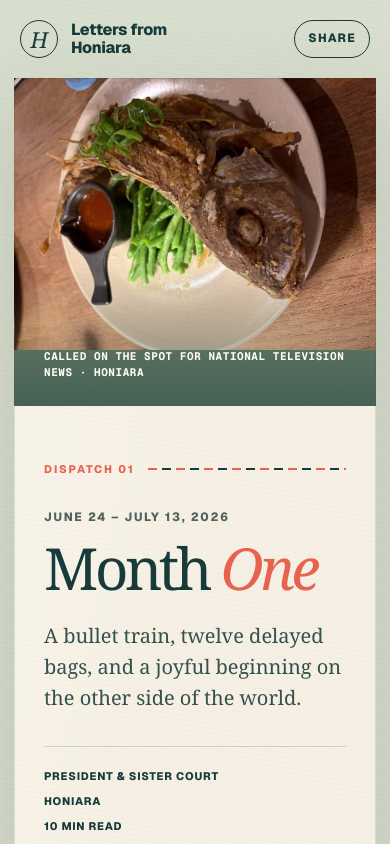
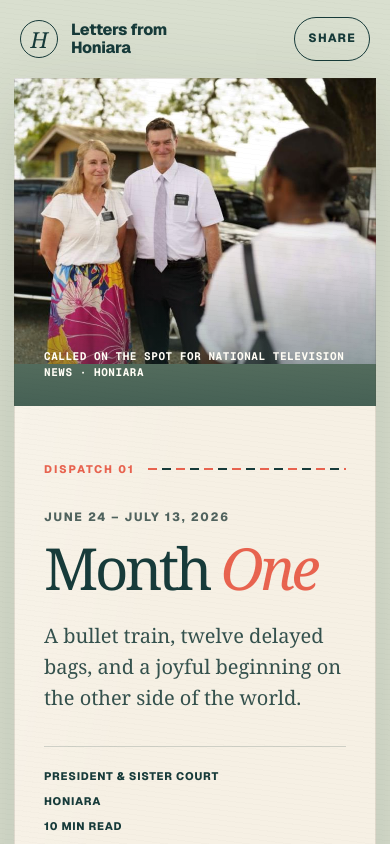
Before and after one commit to mckaycourt/solomon-islands-mission, a Next.js app: page / in a window 390 px wide. Shown: the top 844 px of the page. Built offline with nearby package versions, Linux system fonts and the light colour scheme.

Commit message:
Improve mobile layout and correct hero photo

```diff
--- a/app/globals.css
+++ b/app/globals.css
@@ -17,6 +17,7 @@
 html { scroll-behavior: smooth; }
 body {
   margin: 0;
+  overflow-x: clip;
   color: var(--ink);
   background:
     radial-gradient(circle at 8% 8%, rgba(238, 191, 75, 0.2), transparent 28rem),
@@ -52,14 +53,14 @@
   justify-content: space-between;
   gap: 24px;
 }
-.brand { display: inline-flex; align-items: center; gap: 13px; font-weight: 760; letter-spacing: -0.02em; text-decoration: none; }
+.brand { min-height: 44px; display: inline-flex; align-items: center; gap: 13px; font-weight: 760; letter-spacing: -0.02em; text-decoration: none; }
 .brand-mark { width: 38px; height: 38px; border: 1.5px solid var(--ink); border-radius: 50%; display: grid; place-items: center; font: italic 22px Georgia, serif; }
 nav { display: flex; align-items: center; gap: 29px; font-size: 12px; font-weight: 750; letter-spacing: 0.1em; text-transform: uppercase; }
 nav a { text-decoration: none; }
 nav a:not(.nav-button) { position: relative; }
 nav a:not(.nav-button)::after { content: ""; position: absolute; left: 0; right: 100%; bottom: -5px; height: 2px; background: var(--coral); transition: right 180ms ease; }
 nav a:hover::after { right: 0; }
-.nav-button { border: 1.5px solid var(--ink); border-radius: 999px; padding: 8px 17px; transition: background 180ms, color 180ms; }
+.nav-button { min-height: 44px; display: inline-flex; align-items: center; border: 1.5px solid var(--ink); border-radius: 999px; padding: 8px 17px; transition: background 180ms, color 180ms; }
 .nav-button:hover { background: var(--ink); color: var(--paper); }
 
 main { max-width: 1450px; margin: 0 auto 100px; padding: 0 36px; }
```
Also changed, not shown: public/photos/hero-national-news.jpg.
